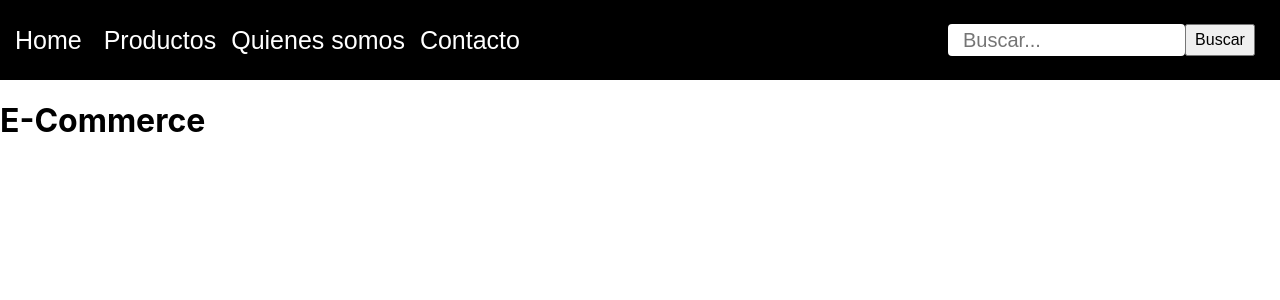
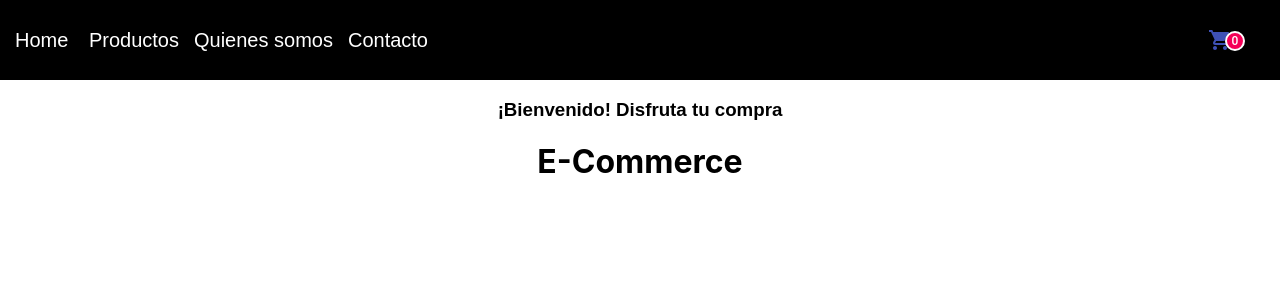
Before and after one commit to gaprim/coderhouse_rj, a React (Create React App) app: page / in a window 1280 px wide. Shown: the top 300 px of the page. Built offline with nearby package versions, Linux system fonts and the light colour scheme.

Commit message:
Entrega desafío clase 4: Crea tu landing

```diff
--- a/package.json
+++ b/package.json
@@ -3,6 +3,8 @@
   "version": "0.1.0",
   "private": true,
   "dependencies": {
+    "@material-ui/core": "^4.11.3",
+    "@material-ui/icons": "^4.11.2",
     "@testing-library/jest-dom": "^5.11.9",
     "@testing-library/react": "^11.2.5",
     "@testing-library/user-event": "^12.8.3",
--- a/src/App.css
+++ b/src/App.css
@@ -1,6 +1,7 @@
 .App {
   width: 100vw;
   height: 100vh;
+  text-align: center;
 }
 
 body {
@@ -8,7 +9,7 @@ body {
   padding: 0;
 }
 
-button:hover {
+/* button:hover {
   cursor: pointer;
 }
 
@@ -41,14 +42,12 @@ display: flex;
 
 .Navbar .leftSide #hidden{
   display: flex;
-
-
 }
 
 .Navbar .leftSide .links a {
   text-decoration: none;
   color: white;
-  font-size: 25px;
+  font-size: 20px;
   margin-left: 15px;
 
 }
@@ -76,22 +75,24 @@ display: flex;
   width: 70px;
   font-size: 16px;
 
-}
+} */
 
-@media only screen and (max-width: 850px){
+/* ANULACIÓN TEMPORAL DEL MEDIA QUERY
+
+/* <@media only screen and (max-width: 850px){
   .Navbar .leftSide .links a {
     font-size: 20px;
   }
-}
+} */
 
-@media only screen and (max-width: 750px){
+/* @media only screen and (max-width: 750px){
   .Navbar .leftSide .links a {
     font-size: 15px;
     display: flex;
   }
-}
+} */
 
-@media only screen and (max-width: 650px){
+/* @media only screen and (max-width: 650px){
   .Navbar .leftSide button {
     display: flex;
   }
@@ -116,4 +117,4 @@ display: flex;
     margin: 10px;
     font-size: 25px;
   }
-}
+} */
--- a/src/App.js
+++ b/src/App.js
@@ -1,30 +1,17 @@
-import './App.css'
-import Navbar from './Components/Navbar';
+import React from "react";
+import "./App.css";
+import Navbar from "./Components/Navbar/Navbar";
+import ItemListContainer from "./Components/ItemListContainer/ItemListContainer";
 
-function App() {
+class App extends React.Component {
+  render() {
     return (
       <div className="App">
         <Navbar />
+        <ItemListContainer greeting="¡Bienvenido! Disfruta tu compra" />
         <h1>E-Commerce</h1>
       </div>
-
-    //   <div className="App">
-    //     <header className="App-header">
-    //       <img src={logo} className="App-logo" alt="logo" />
-    //       <p>
-    //         Clase 2 Edit <code>src/App.js</code> and save to reload.
-    //       </p>
-    //       <a
-    //         className="App-link"
-    //         href="https://reactjs.org"
-    //         target="_blank"
-    //         rel="noopener noreferrer"
-    //       >
-    //         Learn React
-    //       </a>
-    //     </header>
-    //   </div>
     );
   }
-
+}
 export default App;
--- /dev/null
+++ b/src/Components/CartWidget/CartWidget.js
@@ -0,0 +1,25 @@
+import Badge from "@material-ui/core/Badge";
+import { withStyles } from "@material-ui/core/styles";
+import IconButton from "@material-ui/core/IconButton";
+import ShoppingCartIcon from "@material-ui/icons/ShoppingCart";
+import "./styles.css";
+
+
+const StyledBadge = withStyles((theme) => ({
+  badge: {
+    right: -3,
+    top: 13,
+    border: `2px solid ${theme.palette.background.paper}`,
+    padding: "0 4px"
+  }
+}))(Badge);
+
+export default function CustomizedBadges() {
+  return (
+    <IconButton aria-label="cart" >
+      <StyledBadge badgeContent={0} color="secondary" showZero>
+        <ShoppingCartIcon className = "CartColor" color="primary" />
+      </StyledBadge>
+    </IconButton>
+  );
+}
--- /dev/null
+++ b/src/Components/CartWidget/styles.css
@@ -0,0 +1,3 @@
+.CartColor {
+    color:white;
+}
--- /dev/null
+++ b/src/Components/ItemListContainer/ItemListContainer.js
@@ -0,0 +1,10 @@
+import './styles.css';
+
+function ItemListContainer(props) {
+    return (
+        <div className="container">
+            <h3>{props.greeting}</h3>
+        </div>
+    )
+}
+export default ItemListContainer;
--- /dev/null
+++ b/src/Components/ItemListContainer/styles.css
@@ -0,0 +1,7 @@
+.container {
+    font-family: Arial, Helvetica, sans-serif;
+    padding: 0px;
+    color: black;
+    margin: 0px;
+    text-align: center;
+}
--- a/src/Components/Navbar.js
+++ b/src/Components/Navbar/Navbar.js
@@ -1,23 +1,21 @@
-import React, { useState } from "react";
+import React from "react";
+import CartWidget from "../CartWidget/CartWidget";
+import "./styles.css";
 
-import "../App.css";
 
 function Navbar() {
-    const [showLinks, setShowLinks] = useState(false);
     return (
     <div className="Navbar">
       <div className="leftSide">
-        <div className="links" id={showLinks ? "hidden" : ""}>
+        <div className="links">
           <a href="/home">Home</a>
           <a href="/productos"> Productos</a>
           <a href="/about-us">Quienes somos</a>
           <a href="/contact">Contacto</a>
         </div>
-        <button onClick={()=> setShowLinks(!showLinks)}>Menu</button>
       </div>
       <div className="rightSide">
-          <input type = "text" placeholder="Buscar..." />
-          <button>Buscar</button>
+        <CartWidget />
       </div>
     </div>
   );
--- /dev/null
+++ b/src/Components/Navbar/styles.css
@@ -0,0 +1,67 @@
+button:hover {
+    cursor: pointer;
+  }
+
+  .Navbar {
+  background-color:black;
+  width: 100%;
+  height: 80px;
+  font-family: Arial, Helvetica, sans-serif;
+  display: flex;
+  }
+
+  .Navbar .leftSide {
+    flex: 50%;
+    display: flex;
+    justify-content: left;
+    align-items: center;
+
+  }
+
+  .Navbar .leftSide .links {
+    max-height: 80px;
+
+  }
+
+  .Navbar .leftSide button{
+    display: none;
+    margin-left: 20px;
+
+  }
+
+  .Navbar .leftSide #hidden{
+    display: flex;
+  }
+
+  .Navbar .leftSide .links a {
+    text-decoration: none;
+    color: white;
+    font-size: 20px;
+    margin-left: 15px;
+
+  }
+
+  .Navbar .rightSide {
+    flex: 50%;
+    display: flex;
+    align-items: center;
+    justify-content: flex-end;
+    padding-right: 25px;
+  }
+
+  .rightSide input {
+    width: 220px;
+    height: 30px;
+    border: none;
+    border-radius: 4px;
+    font-size: 20px;
+    padding-left: 15px;
+    color: black;
+  }
+
+  .rightSide button {
+    height: 32px;
+    width: 70px;
+    font-size: 16px;
+
+  }
```
Also changed, not shown: src/logo.svg (deleted), 1 other file (tests, documents, lock files or other folders). Lines whose indentation alone changed are shown as unchanged.
